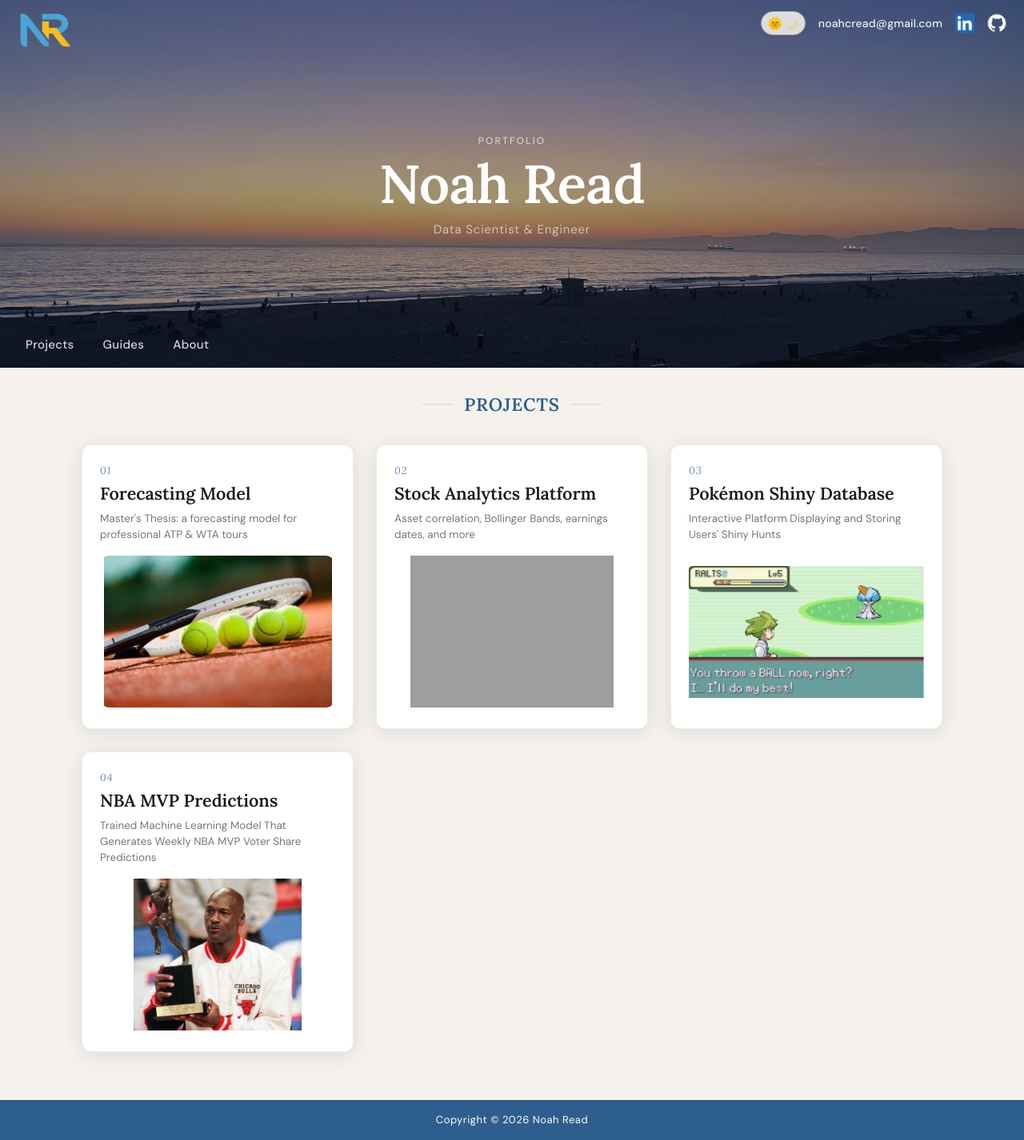
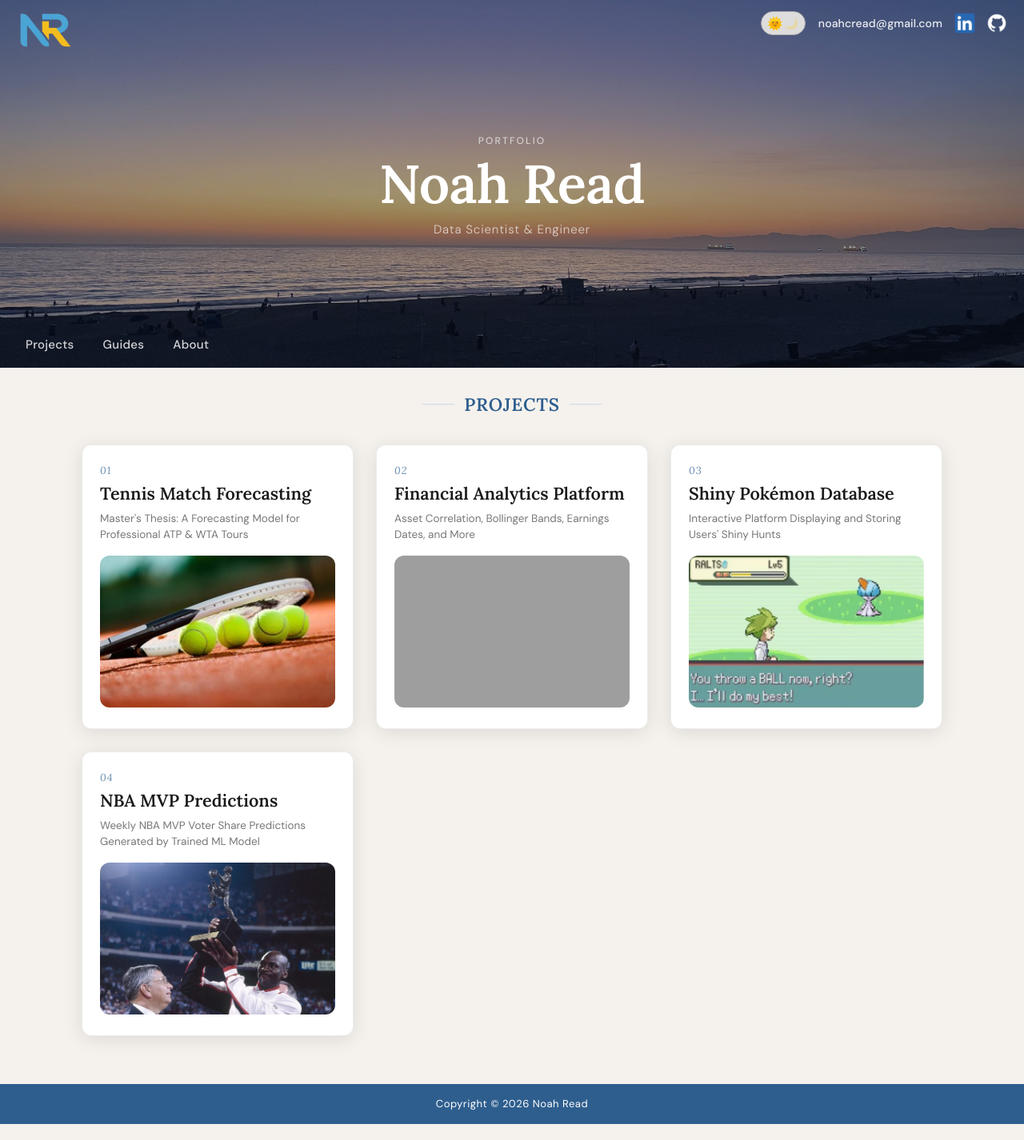
Before and after one commit to ncread/ncread.github.io, a Jekyll site: the page index.html, which Jekyll copies as it is, in a window 1280 px wide. Shown: the whole page at 80% size. Built offline with Jekyll 4.4.1, drawn with Linux system fonts in a browser that asks for light colours; grey boxes are pictures that could not be loaded.

Commit message:
reformat card image displays

```diff
--- a/guides/index.html
+++ b/guides/index.html
@@ -90,7 +90,7 @@
                 <a class="project_card_inner" href="/guides/uv">
                     <div class="project_title">
                         <span class="project_number">02</span>
-                        <h3>uv Package Manager</h3>
+                        <h3>uv</h3>
                         <p class="skills">A more straightforward approach to dealing with python project environments</p>
                     </div>
                     <div class="thesis_img" href="/guides/uv">
--- a/index.html
+++ b/index.html
@@ -67,8 +67,8 @@
                 <a class="project_card_inner" href="/thesis/">
                     <div class="project_title">
                         <span class="project_number">01</span>
-                        <h3>Forecasting Model</h3>
-                        <p class="skills">Master's Thesis: a forecasting model for professional ATP &amp; WTA tours</p>
+                        <h3>Tennis Match Forecasting</h3>
+                        <p class="skills">Master's Thesis: A Forecasting Model for Professional ATP &amp; WTA Tours</p>
                     </div>
                     <div class="thesis_img" href="/thesis/">
                         <img src="/assets/tennis_thesis.jpg" alt="Thesis Image">
@@ -80,11 +80,11 @@
                 <a class="project_card_inner" href="https://stock-flask-dash.onrender.com/">
                         <div class="project_title">
                         <span class="project_number">02</span>
-                        <h3>Stock Analytics Platform</h3>
-                        <p class="skills">Asset correlation, Bollinger Bands, earnings dates, and more </p>
+                        <h3>Financial Analytics Platform</h3>
+                        <p class="skills">Asset Correlation, Bollinger Bands, Earnings Dates, and More </p>
                     </div>
                     <div class="thesis_img" href="https://stock-flask-dash.onrender.com/" target="_blank">
-                        <img src="/assets/stock_market.jpg" alt="Stock Analytics Image">
+                        <img src="/assets/stock_market.jpg" alt="Finance Analytics Image">
                     </div>
                 </a>
             </div>
@@ -93,7 +93,7 @@
                 <a class="project_card_inner" href="https://noahcread.com/pokemon-shinydb/" target="_blank">
                     <div class="project_title">
                         <span class="project_number">03</span>
-                        <h3>Pokémon Shiny Database</h3>
+                        <h3>Shiny Pokémon Database</h3>
                         <p class="skills">Interactive Platform Displaying and Storing Users' Shiny Hunts</p>
                     </div>
                     <div class="thesis_img" href="https://noahcread.com/pokemon-shinydb/" target="_blank">
@@ -107,10 +107,10 @@
                     <div class="project_title">
                         <span class="project_number">04</span>
                         <h3>NBA MVP Predictions</h3>
-                        <p class="skills">Trained Machine Learning Model That Generates Weekly NBA MVP Voter Share Predictions</p>
+                        <p class="skills">Weekly NBA MVP Voter Share Predictions Generated by Trained ML Model</p>
                     </div>
                     <div class="thesis_img" href="https://noahcread.com/nba-models/" target="_blank">
-                        <img src="/assets/jordan.jpg" alt="NBA Image">
+                        <img src="/assets/jordan.jpeg" alt="NBA Image">
                     </div>
                 </a>
             </div>
--- a/static/styles.css
+++ b/static/styles.css
@@ -370,15 +370,15 @@ main {
 .thesis_img {
     display: block;
     width: 100%;
-    border-radius: 8px;
-    overflow: hidden;
+    /* border-radius: 8px; */
+    /* overflow: hidden; */
     flex-shrink: 0;
 }
 
 .thesis_img img {
     width: 100%;
     height: 190px;
-    object-fit: contain;
+    /* object-fit: contain; */
     border-radius: 12px;
     transition: transform 0.4s ease;
 }
--- a/thesis/index.html
+++ b/thesis/index.html
@@ -65,7 +65,7 @@
                 Tennis is a fascinating sport to analyze and statistically model. Not only is it a zero-sum game, there are also key pieces of information known
                 before each match starts that may <i>significantly</i> influence the outcome. For example, we know what level the match is
                 (Challenger event, ATP/WTA 1000, Grand Slam, etc.) and we know what surface the match will be played on (indoor/outdoor hard, clay, grass). Roger
-                Federer would have a higher probability of beating Rafael Nadal on grass, and the opposite on clay. Paired with
+                Federer would have a higher probability of beating Rafael Nadal on grass, the opposite on clay. Paired with
                 time-variant historical information regarding each player's stats at the given level on the given surface, a forecast isn't necessarily a total toss-up.
                 <br><br>
                 My Master's thesis strives to create an Adaptive Least Squares forecasting model with Kalman filtering to generate probabilities of winning for professional
```
Also changed, not shown: assets/jordan.jpeg (added), assets/jordan.jpg (deleted).
